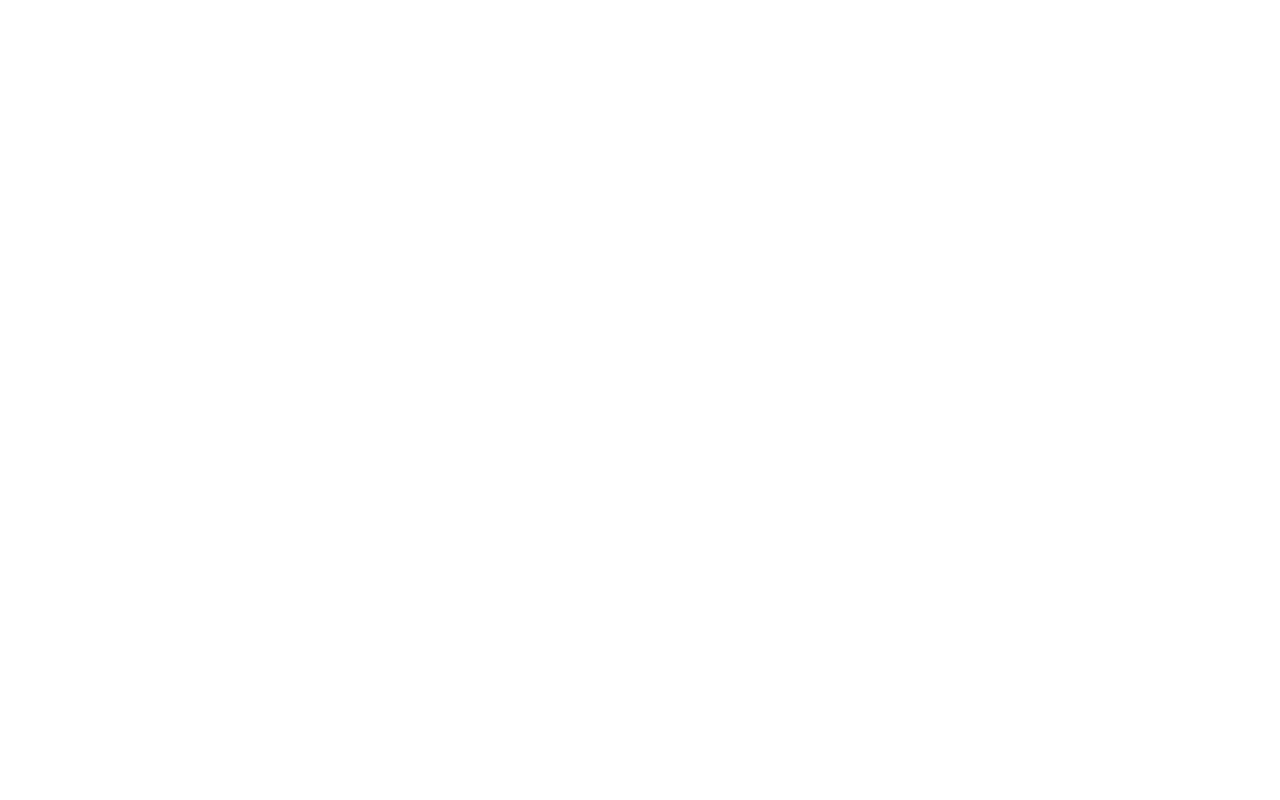
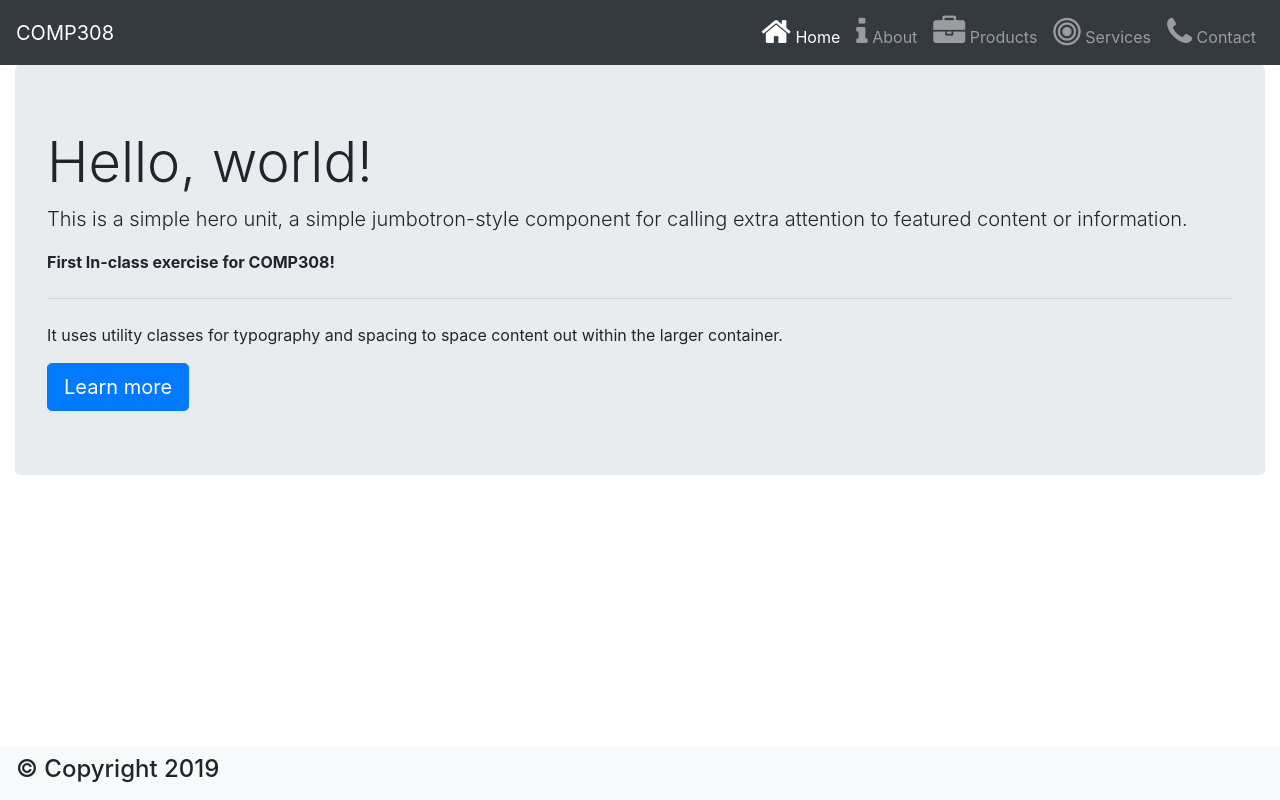
Before and after one commit to sjtype/COMP308-W2019-Lesson01, a website: page index.html in a window 1280 px wide. Drawn offline with nearby package versions, Linux system fonts and the light colour scheme.

Commit message:
added Bootstrap support

```diff
--- a/index.html
+++ b/index.html
@@ -1,26 +1,98 @@
 <!DOCTYPE html>
 <html lang="en">
-<head>
-    <meta charset="UTF-8">
-    <meta name="viewport" content="width=device-width, initial-scale=1.0">
-    <meta http-equiv="X-UA-Compatible" content="ie=edge">
+  <head>
+    <meta charset="UTF-8" />
+    <meta name="viewport" content="width=device-width, initial-scale=1.0" />
+    <meta http-equiv="X-UA-Compatible" content="ie=edge" />
     <title>COMP308 - W2019 - Lesson 1</title>
     <!-- CSS Section -->
     <link
       rel="stylesheet"
-      href="./node_modules/bootstrap/dist/css/bootstrap-grid.min.css"
+      href="./node_modules/bootstrap/dist/css/bootstrap.min.css"
     />
     <link
       rel="stylesheet"
       href="./node_modules/font-awesome/css/font-awesome.min.css"
     />
     <link rel="stylesheet" href="./Content/app.css" />
-</head>
-<body>
+  </head>
+  <body>
+    <header>
+      <!-- Main Navbar -->
+      <nav class="navbar navbar-expand-lg navbar-dark bg-dark">
+        <a class="navbar-brand" href="#">COMP308</a>
+        <button
+          class="navbar-toggler"
+          type="button"
+          data-toggle="collapse"
+          data-target="#navbarSupportedContent"
+          aria-controls="navbarSupportedContent"
+          aria-expanded="false"
+          aria-label="Toggle navigation"
+        >
+          <span class="navbar-toggler-icon"></span>
+        </button>
+
+        <div class="collapse navbar-collapse" id="navbarSupportedContent">
+          <ul class="navbar-nav ml-auto">
+            <li class="nav-item active">
+              <a class="nav-link" href="#"
+                ><i class="fa fa-2x fa-home"></i> Home
+                <span class="sr-only">(current)</span></a
+              >
+            </li>
+            <li class="nav-item">
+              <a class="nav-link" href="#"
+                ><i class="fa fa-2x fa-info"></i> About</a
+              >
+            </li>
+            <li class="nav-item">
+              <a class="nav-link" href="#"
+                ><i class="fa fa-2x fa-briefcase"></i> Products</a
+              >
+            </li>
+            <li class="nav-item">
+              <a class="nav-link" href="#"
+                ><i class="fa fa-2x fa-bullseye"></i> Services</a
+              >
+            </li>
+            <li class="nav-item">
+              <a class="nav-link" href="#"
+                ><i class="fa fa-2x fa-phone"></i> Contact</a
+              >
+            </li>
+          </ul>
+        </div>
+      </nav>
+    </header>
+
+    <main class="container-fluid">
+      <!-- Main Content -->
+      <div class="jumbotron">
+        <h1 class="display-4">Hello, world!</h1>
+        <p class="lead">
+          This is a simple hero unit, a simple jumbotron-style component for
+          calling extra attention to featured content or information.
+        </p>
+        <p><b>First In-class exercise for COMP308!</b></p>
+        <hr class="my-4" />
+        <p>
+          It uses utility classes for typography and spacing to space content
+          out within the larger container.
+        </p>
+        <a class="btn btn-primary btn-lg" href="#" role="button">Learn more</a>
+      </div>
+    </main>
+
+    <footer>
+      <nav class="navbar fixed-bottom navbar-light bg-light">
+        <h4>&copy; Copyright 2019</h4>
+      </nav>
+    </footer>
 
     <!-- Script Section -->
     <script src="./node_modules/jquery/dist/jquery.min.js"></script>
-    <script src="./node_modules/bootstrap/dist/js/bootstrap.bundle.min.js"></script>
+    <script src="./node_modules/bootstrap/dist/js/bootstrap.min.js"></script>
     <script src="./Scripts/app.js"></script>
-</body>
+  </body>
 </html>
```
